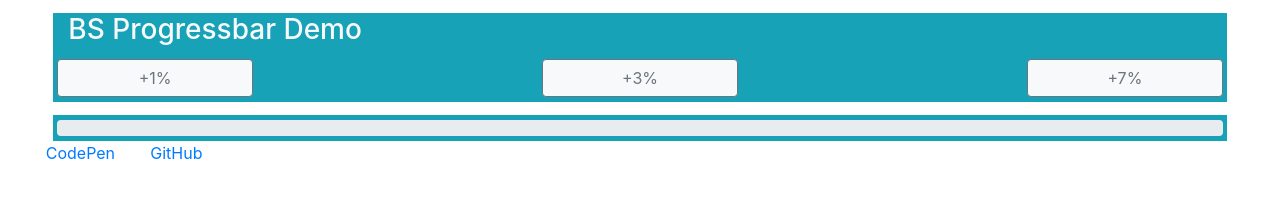
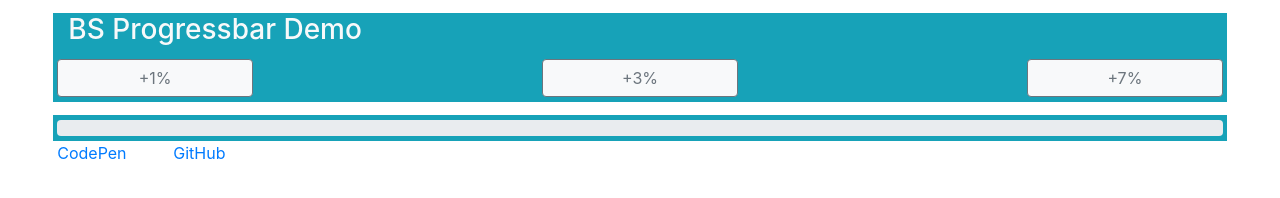
Before and after one commit to IuFeov/SkillFactory-moduleA6.8-Practice, a plain HTML site: page index.html in a window 1280 px wide. Drawn offline with nearby package versions, Linux system fonts and the light colour scheme.

Commit message:
Update style.css

```diff
--- a/css/style.css
+++ b/css/style.css
@@ -16,5 +16,5 @@
     padding: 5px 0;
 }
 a   {
-    margin-left: 2.4vw;
+    margin-left: 3.3vw;
 }
```
